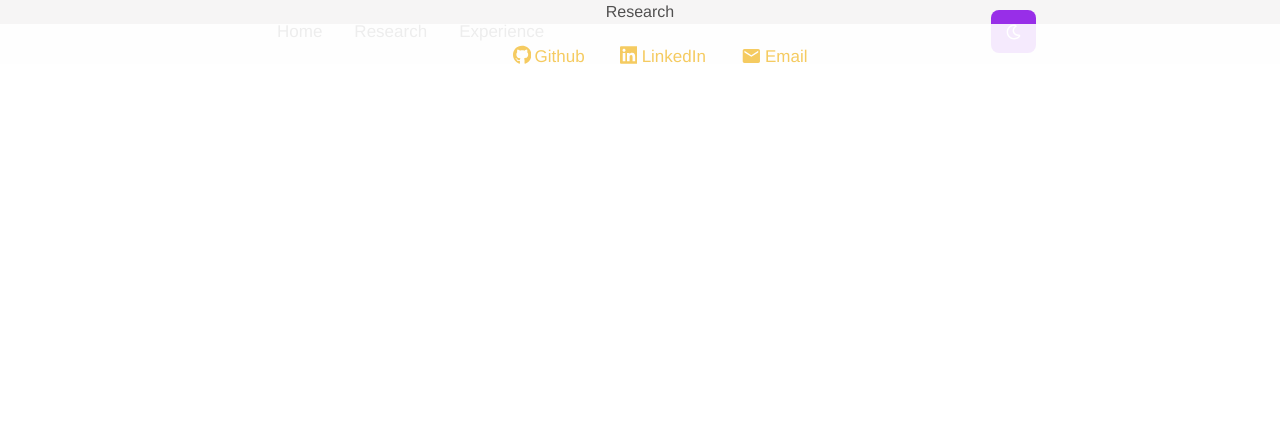
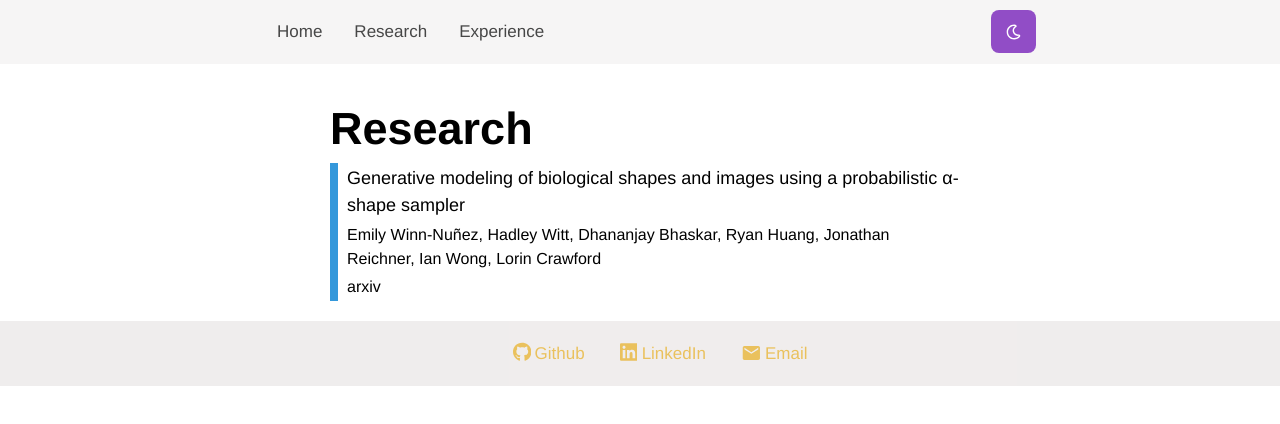
Before and after one commit to ryanhuang8/ryanhuang.dev, a React (Vite) app: page /research in a window 1280 px wide. Shown: the top 424 px of the page. Built offline with nearby package versions, Linux system fonts and the light colour scheme; a web font is replaced by a local one.

Commit message:
feat: added research boxes

```diff
--- /dev/null
+++ b/src/components/researchPage/ResearchBox.tsx
@@ -0,0 +1,38 @@
+import React from 'react'
+
+interface ResearchBoxProps {
+    title : string;
+    authors : string[];
+    journal : string;
+    links : {};
+
+}
+
+function generateNamesDiv(names: string[]): JSX.Element {
+    return (
+      <div>
+        {names.map((name, index) => (
+          <React.Fragment key={index}>
+            {index > 0 && <br />} {/* Add line break after the first name */}
+            {name === 'Ryan Huang' ? <span style={{ fontWeight: 'bold' }}>{name}</span> : name}
+          </React.Fragment>
+        ))}
+      </div>
+    );
+  }
+
+const ResearchBox : React.FC<ResearchBoxProps> = ({ title, authors, journal, links}) => {
+  return (
+    <div className="research-box">
+        <div className="highlight">
+        </div>
+        <div className="project-title-research">
+            {title}
+        </div>
+        <div className="research-names">{authors}</div>
+        <div className="research-names">{journal}</div>
+    </div>
+  )
+}
+
+export default ResearchBox
--- /dev/null
+++ b/src/components/researchPage/ResearchIntro.tsx
@@ -0,0 +1,14 @@
+import React from 'react'
+import '../../styles/research.css'
+
+function ResearchIntro() {
+  return (
+    <div className="title-intro-research">
+        <div className="title-research">
+          Research
+        </div>
+    </div>
+  )
+}
+
+export default ResearchIntro
--- a/src/components/startPage/Introduction.tsx
+++ b/src/components/startPage/Introduction.tsx
@@ -1,7 +1,7 @@
 import React from 'react'
 import { FaGithub, FaLinkedin } from 'react-icons/fa';
 import { IoDocumentText } from "react-icons/io5";
-import '../../styles/start.css'
+import '../../styles/start.css';
 
 function Introduction() {
   return (
--- a/src/pages/Research.tsx
+++ b/src/pages/Research.tsx
@@ -1,11 +1,17 @@
 import React from 'react'
 import { useTheme } from '../components/ThemeContext'
+import ResearchIntro from '../components/researchPage/ResearchIntro';
+import '../styles/research.css'
+import ResearchBox from '../components/researchPage/ResearchBox';
 
 function Research() {
   const { theme, toggleTheme } = useTheme();
   return (
     <div className={`container ${theme}`}>
-      Research
+      <div className="column">
+        <ResearchIntro/>
+        <ResearchBox title="Generative modeling of biological shapes and images using a probabilistic α-shape sampler" authors={['Emily Winn-Nuñez, Hadley Witt, Dhananjay Bhaskar, Ryan Huang, Jonathan Reichner, Ian Wong, Lorin Crawford']} journal="arxiv" links={{'doi' : 'https://doi.org/10.1101/2024.01.09.574919', 'poster' : ''}}/>
+      </div>
     </div>
   )
 }
--- a/src/style.css
+++ b/src/style.css
@@ -15,7 +15,7 @@
 
 a {
   font-weight: 500;
-  color: #f6c751;
+  color: #e8bb4c;
   text-decoration: inherit;
 }
 
@@ -109,6 +109,12 @@ button:focus-visible {
   height: 100%
 }
 
+.column {
+  flex: 0.5;
+  padding: 20px;
+  /* border: 1px solid #ccc; */
+}
+
 @media (prefers-color-scheme: light) {
   :root {
     color: #213547;
--- a/src/styles/footer.css
+++ b/src/styles/footer.css
@@ -13,12 +13,12 @@
 }
 
 .horizontal-footer.light {
-    background-color: rgb(255, 255, 255); /* Light mode background color */
+    background-color: rgba(215, 210, 210, 0.436); /* Light mode background color */
     color: black;
 }
 
 .horizontal-footer.dark {
-    background-color: rgba(18, 21, 23, 0.452); /* Dark mode background color */
+    background-color: rgb(17, 22, 28); /* Dark mode background color */
     color: white;
 
 }
--- /dev/null
+++ b/src/styles/research.css
@@ -0,0 +1,47 @@
+.title-intro-research {
+    width: 80%;
+    margin-top: 75px;
+}
+
+.title-research {
+    font-size: 45px;
+    font-weight: bold;
+    font-family: 'proxima_nova_rgbold', Helvetica, Arial, sans-serif;
+}
+
+.intro-research {
+    font-size: 17px;
+}
+
+.research-box {
+    width: 100%; /* Set your desired width */
+    position: relative;
+    display: flex;
+    flex-direction: column;
+}
+
+.highlight {
+    width: 8px; /* Set the width of the highlight */
+    height: 100%; /* Make the highlight cover the full height of the box */
+    background-color: #3498db; /* Set the color of the highlight */
+    position: absolute;
+    left: 0; /* Position the highlight on the left side */
+    top: 0; /* Align the highlight to the top */
+}
+
+.project-title-research {
+    width: 100%;
+    padding: 2px;
+    font-family: 'proxima_nova_rgbold', Helvetica, Arial, sans-serif;
+    font-size: 18px;
+    /* margin-top: 5px; */
+    margin-left: 15px;
+    /* border: 0.2px solid rgba(33, 37, 42, 0.275); */
+}
+
+.research-names {
+    margin-left: 15px;
+    padding: 2px;
+    display: flex;
+    flex-wrap: wrap;
+}
--- a/src/styles/start.css
+++ b/src/styles/start.css
@@ -1,9 +1,3 @@
-.column {
-    flex: 0.5;
-    padding: 20px;
-    /* border: 1px solid #ccc; */
-}
-
 .title-intro {
     width: 80%;
     margin-top: 75px;
--- a/src/styles/themetoggle.css
+++ b/src/styles/themetoggle.css
@@ -1,5 +1,5 @@
 .light .theme-toggle {
-    background-color: #8d18e6;
+    background-color: #8131bdf3;
     color: white;
 }
 
```
